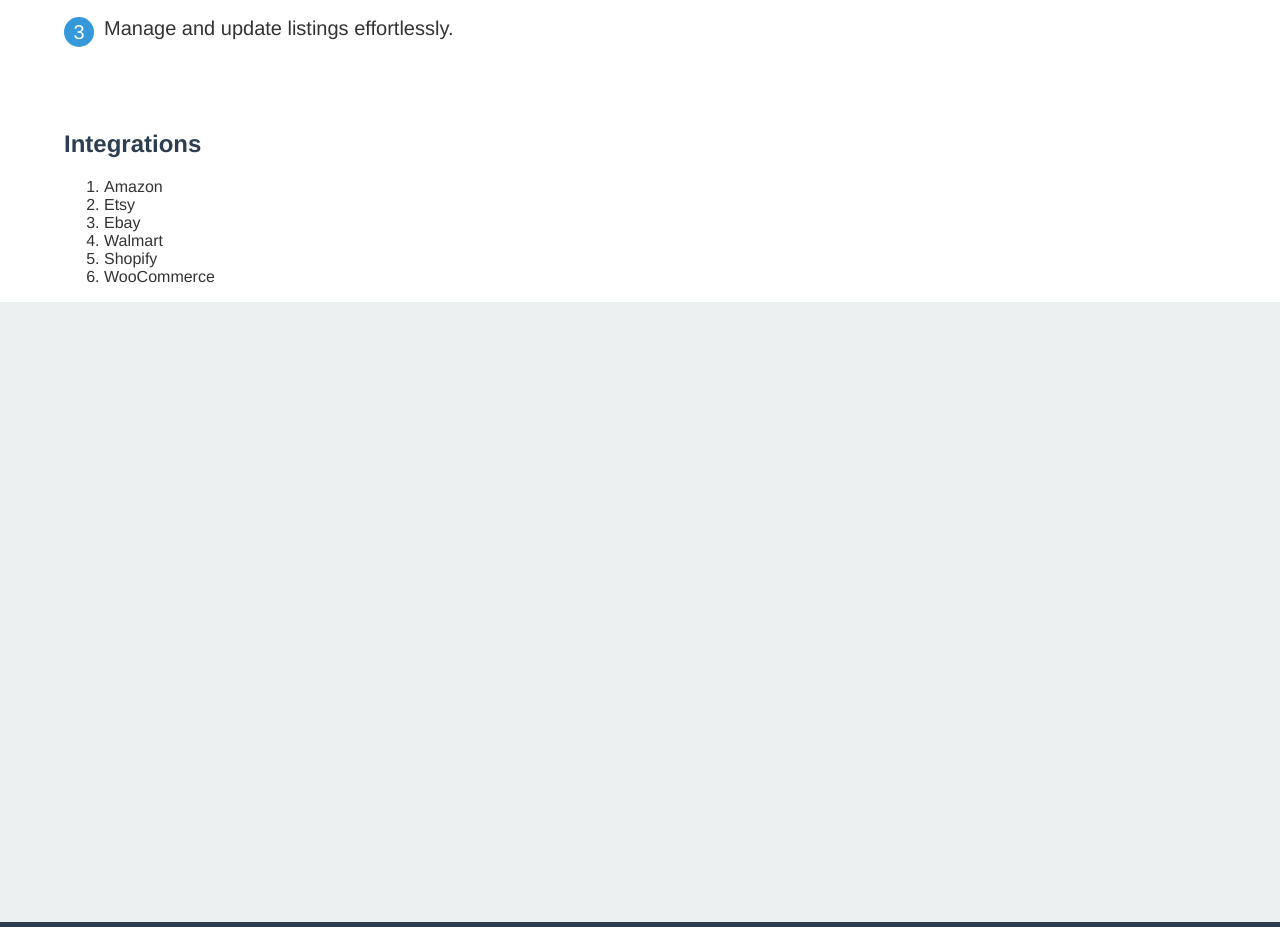
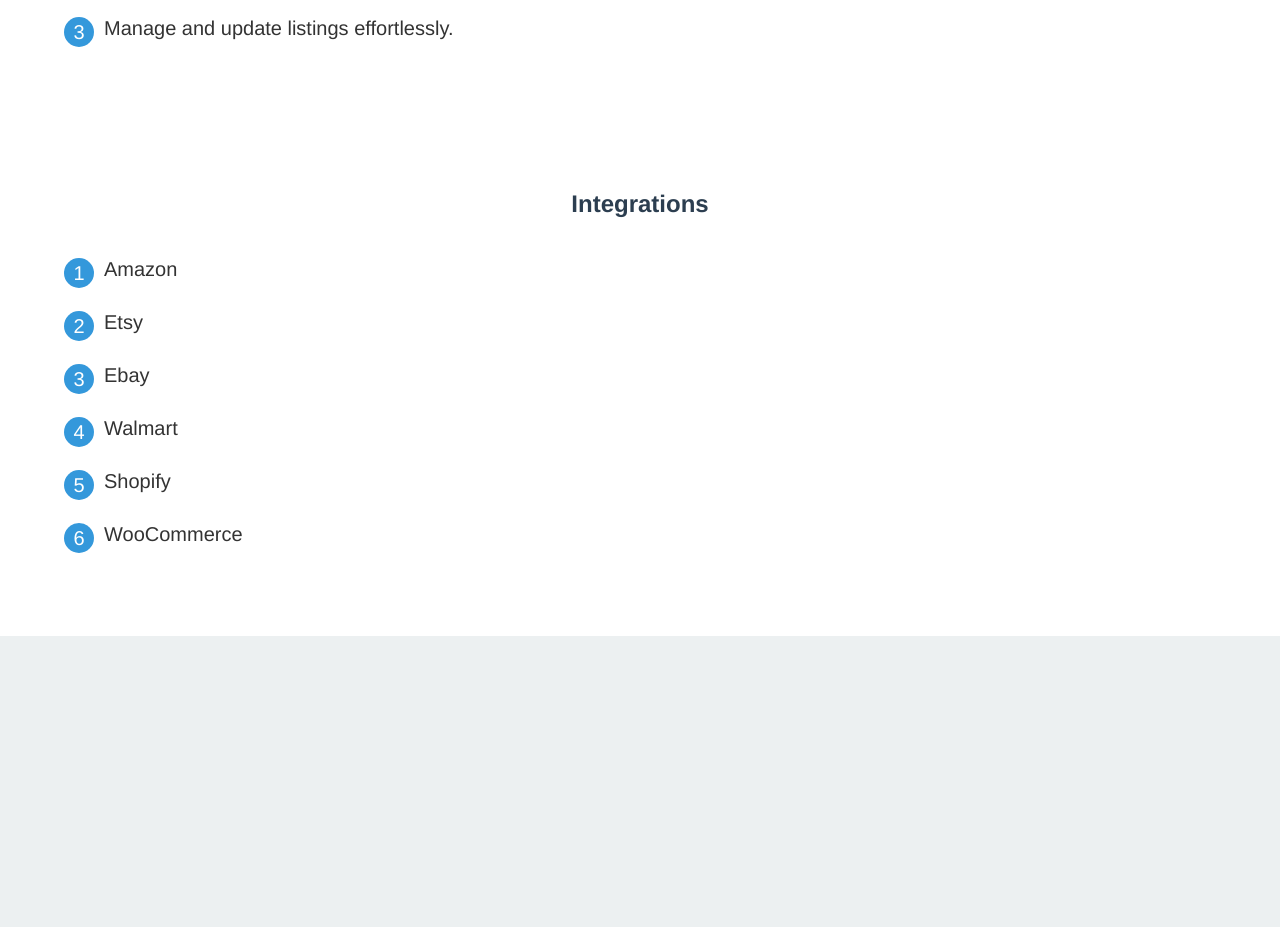
Before and after one commit to kamesh231/landing_page, a plain HTML site: page index.html in a window 1280 px wide. Shown: the part 1000-1927 px from the top of the page. Drawn offline with Linux system fonts and the light colour scheme; a script that the page names is missing.

Commit message:
Update styles.css

```diff
--- a/styles.css
+++ b/styles.css
@@ -127,6 +127,44 @@ header .cta-button:hover {
   border-radius: 50%;
 }
 
+/* Integrations we support Section */
+#integrations-we-support {
+  padding: 60px 0;
+}
+
+#integrations-we-support h2 {
+  text-align: center;
+  margin-bottom: 40px;
+}
+
+#integrations-we-support ol {
+  counter-reset: li;
+  list-style: none;
+  padding: 0;
+}
+
+#integrations-we-support li {
+  position: relative;
+  font-size: 20px;
+  margin-bottom: 30px;
+  padding-left: 40px;
+}
+
+#integrations-we-support li:before {
+  counter-increment: li;
+  content: counter(li);
+  position: absolute;
+  left: 0;
+  top: 0;
+  background: #3498db;
+  color: #fff;
+  width: 30px;
+  height: 30px;
+  line-height: 30px;
+  text-align: center;
+  border-radius: 50%;
+}
+
 /* Lead Capture Form */
 #signup {
   padding: 60px 0;
```
